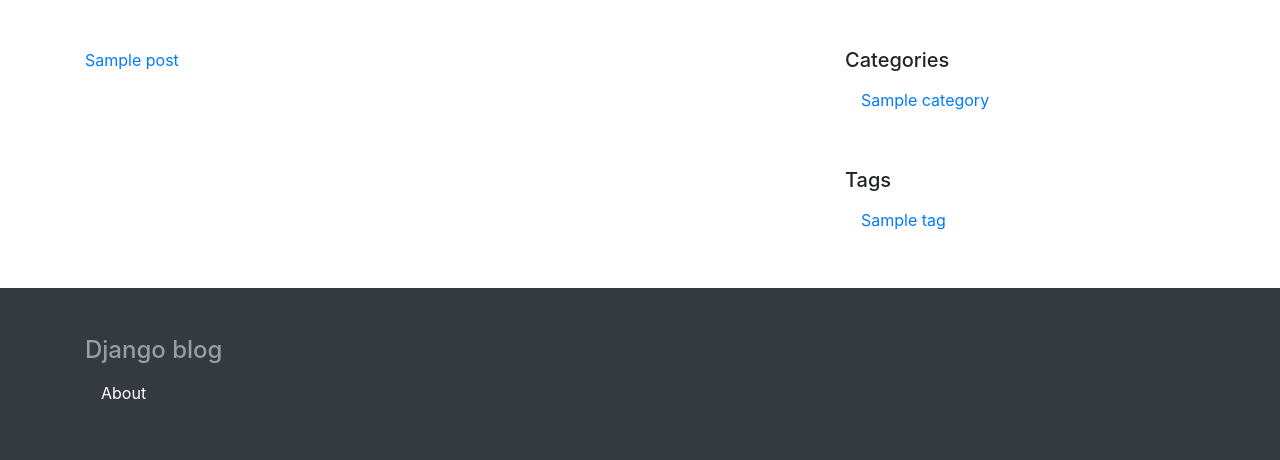
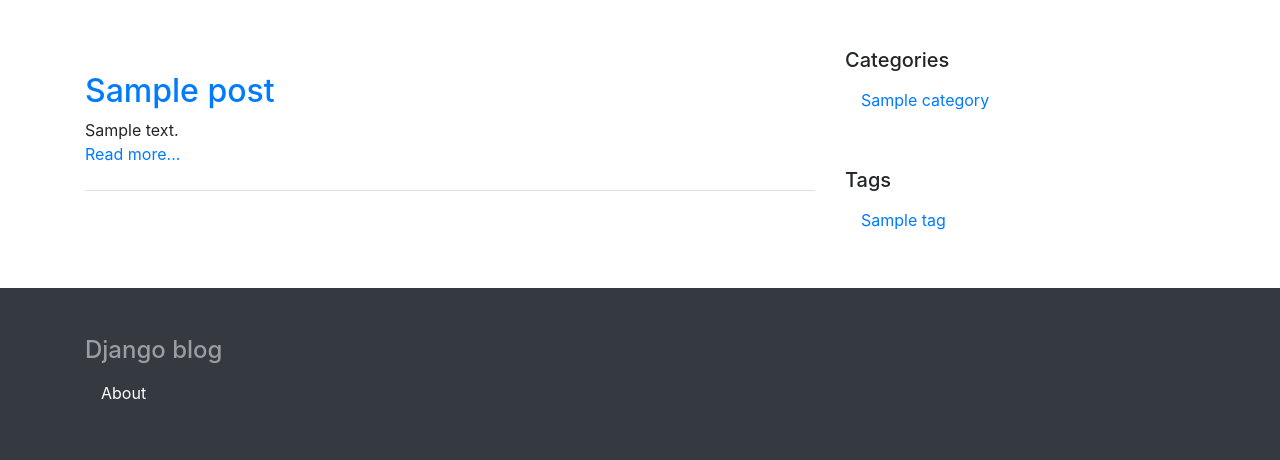
Before and after one commit to craigdanj/django-blog, a Django app: page /posts/ in a window 1280 px wide. Shown: the part 56-516 px from the top of the page. Run offline with Django 3.2, Linux system fonts and the light colour scheme; tables that the repository leaves empty hold one stand-in row (values such as "Sample post"); some libraries are stand-ins or nearby versions.

Commit message:
posts html template improved by adding padding and horizontal rules

```diff
--- a/blog/posts/templates/posts/posts.html
+++ b/blog/posts/templates/posts/posts.html
@@ -4,8 +4,16 @@
 
 	<div>
 		{% for post in post_list %}
-			<div class="">
-				<a class="" href="">{{post.title}}</a>
+			<div class="post-excerpt border-bottom pb-4 pt-4">
+				<h2>
+					<a class="post-title" href="">{{post.title}}</a>
+				</h2>
+
+				<div class="post-description">
+					{{post.description|truncatechars:200}}
+				</div>
+
+				<a href="">Read more...</a>
 			</div>
 		{% endfor %}
 	</div>
```
